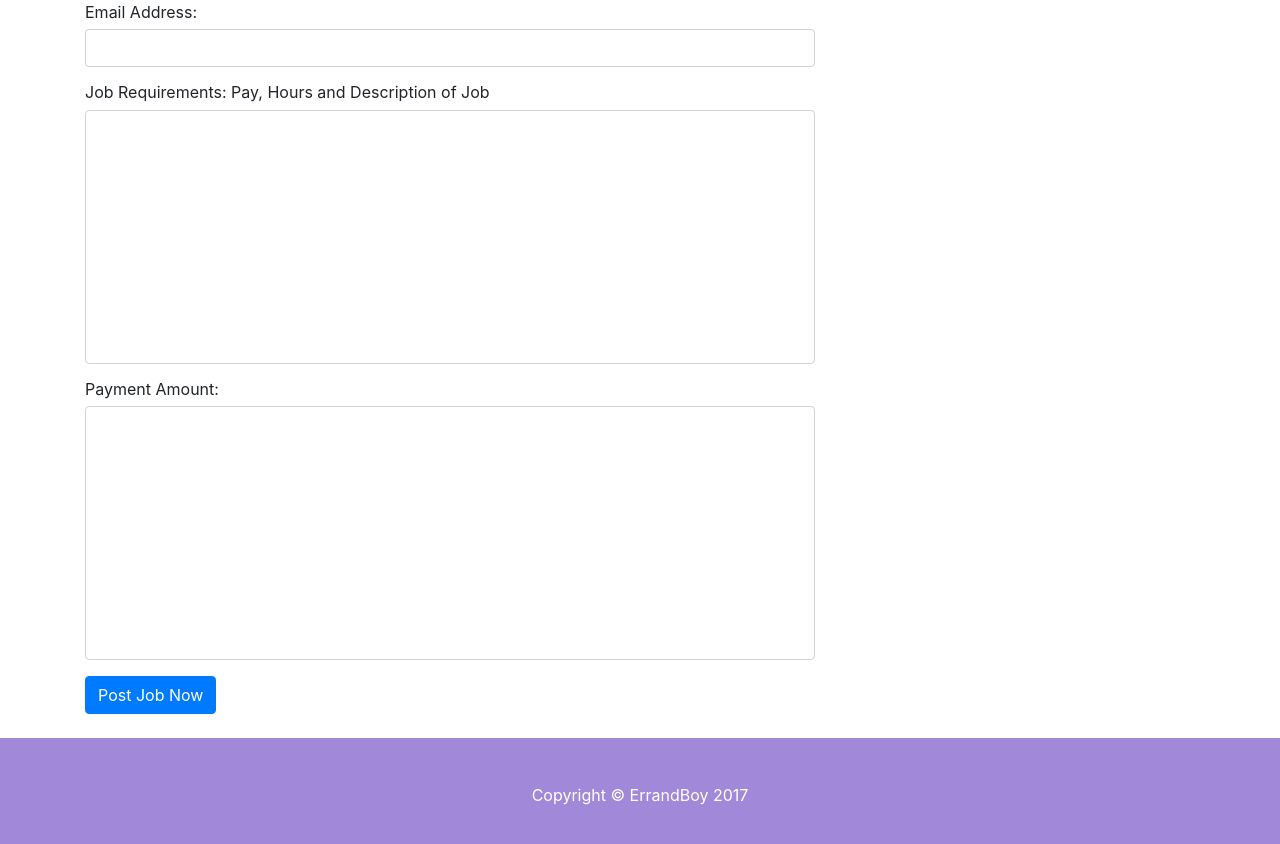
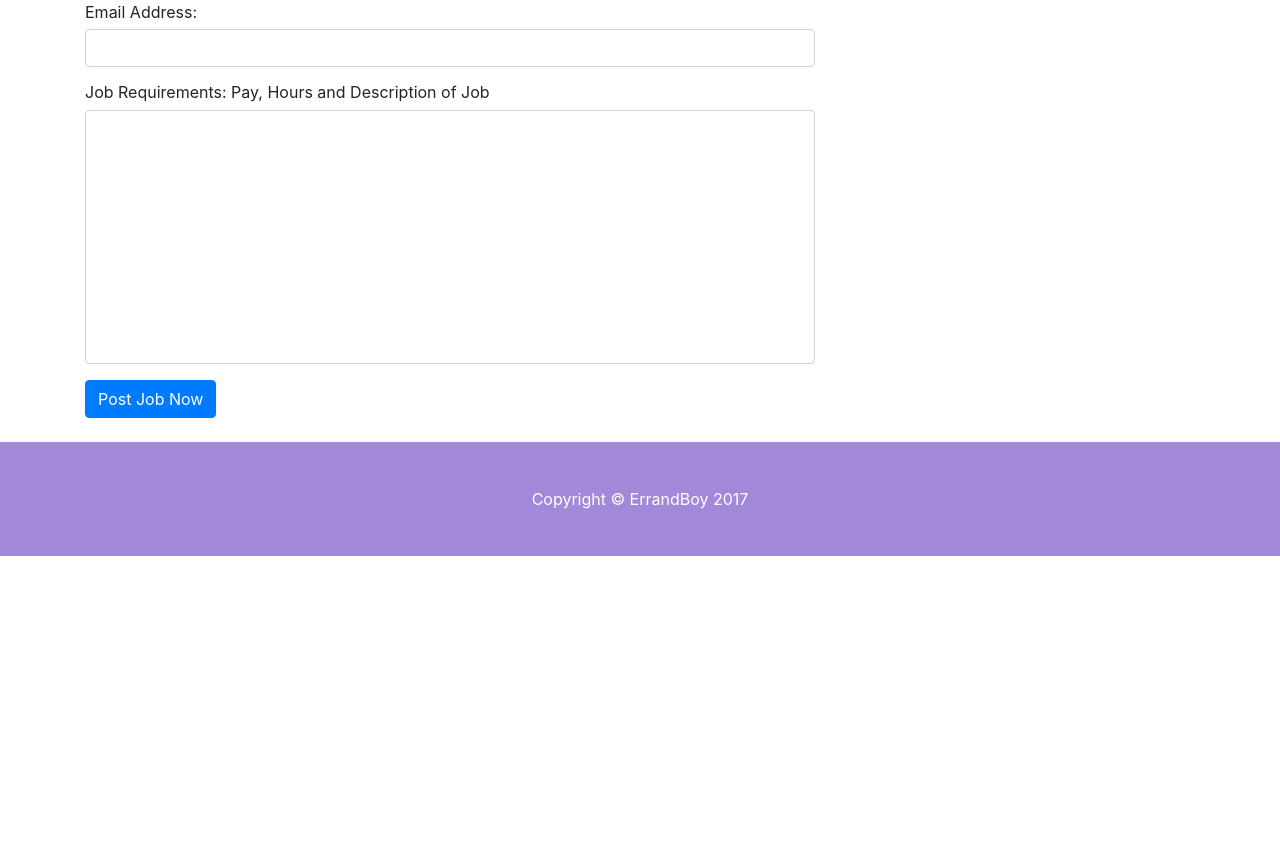
Before and after one commit to charlesbc/charlesbc.github.io, a website: page contact.html in a window 1280 px wide. Shown: the part 402-1246 px from the top of the page. After the commit the page ends 958 px from the top, so only its background shows below. Drawn offline with Linux system fonts and the light colour scheme; files that its build step writes are made by us from their sources; files whose address does not match are found by name.

Commit message:
Update contact.html

```diff
--- a/contact.html
+++ b/contact.html
@@ -89,12 +89,6 @@
                 <textarea rows="10" cols="100" class="form-control" id="message" required data-validation-required-message="Please enter any job requirments including age of worker, hours etc.." maxlength="999" style="resize:none"></textarea>
               </div>
             </div>
-            <div class="control-group form-group">
-              <div class="controls">
-                <label>Payment Amount: </label>
-                <textarea rows="10" cols="100" class="form-control" id="message" required data-validation-required-message="Please enter the amount you will pay." maxlength="999" style="resize:none"></textarea>
-              </div>
-            </div>
             <div id="success"></div>
             <!-- For success/fail messages -->
             <button type="submit" class="btn btn-primary" id="sendMessageButton">Post Job Now</button>
```
